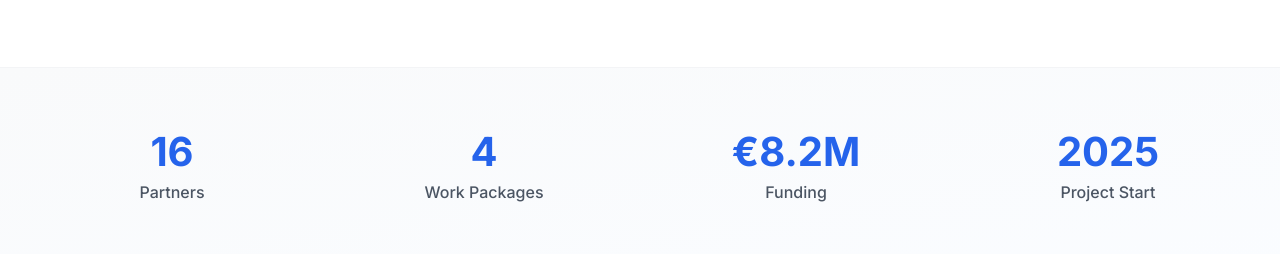
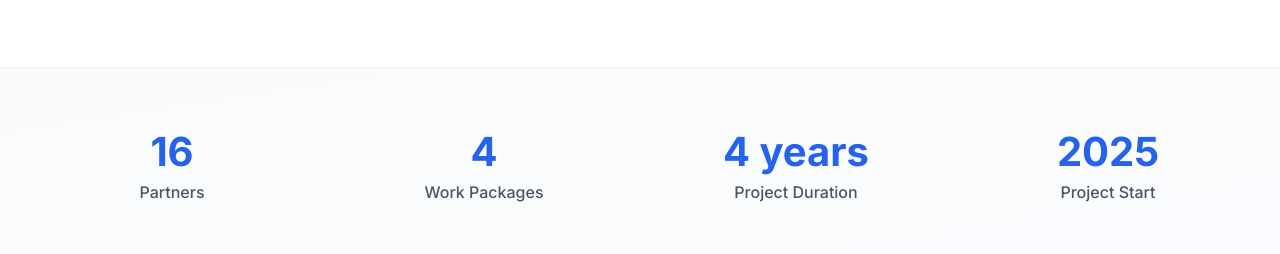
Before and after one commit to ThijsAckermans/Health-AI_page, a Next.js app: page / in a window 1280 px wide. Shown: the part 1540-1794 px from the top of the page. Built offline with nearby package versions, Linux system fonts and the light colour scheme.

Commit message:
Update project funding details to project duration

```diff
--- a/src/app/(site)/page.tsx
+++ b/src/app/(site)/page.tsx
@@ -118,8 +118,8 @@
                 <div className="text-gray-600 font-medium">Work Packages</div>
               </div>
               <div className="text-center">
-                <div className="text-4xl md:text-5xl font-bold text-blue-600 mb-2">€8.2M</div>
-                <div className="text-gray-600 font-medium">Funding</div>
+                <div className="text-4xl md:text-5xl font-bold text-blue-600 mb-2">4 years </div>
+                <div className="text-gray-600 font-medium">Project Duration</div>
               </div>
               <div className="text-center">
                 <div className="text-4xl md:text-5xl font-bold text-blue-600 mb-2">2025</div>
```
